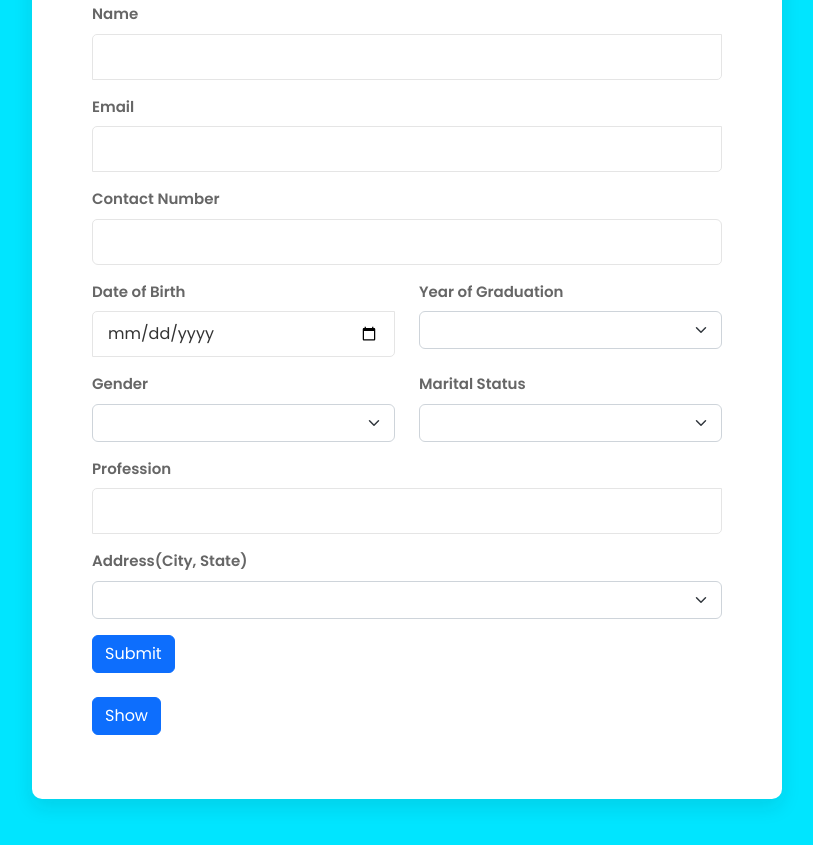
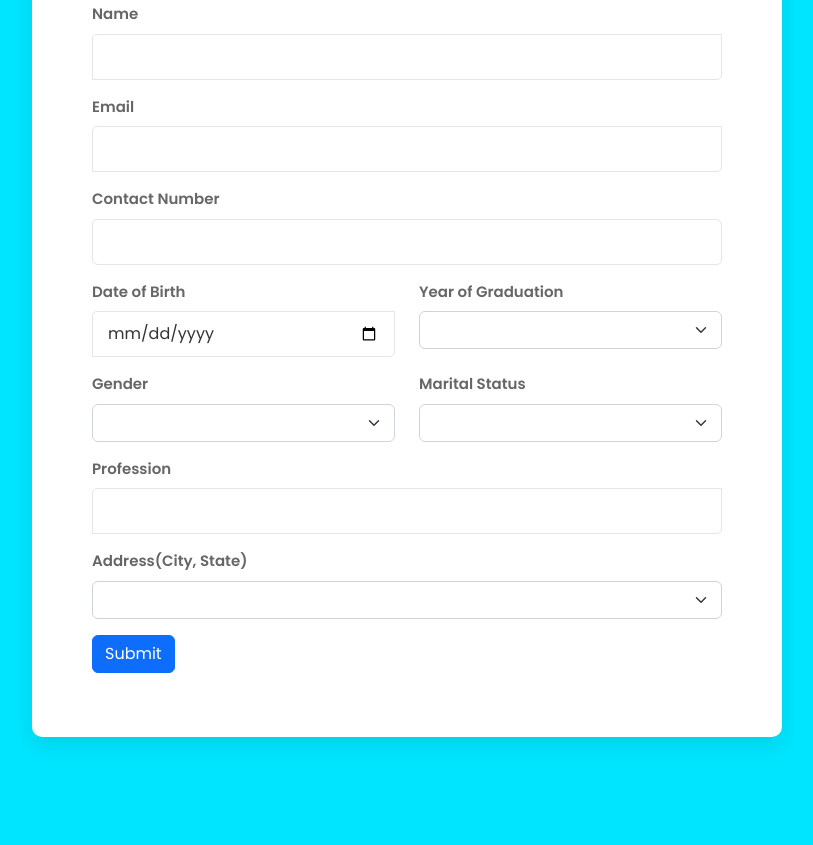
Before and after one commit to kasarsonia/Registration-form, a plain HTML site: page index.html in a window 1280 px wide. Shown: the part 173-1018 px from the top of the page, without its empty margins (288-1101 px from the left). After the commit the page ends 960 px from the top, so only its background shows below. Drawn offline with nearby package versions, Linux system fonts and the light colour scheme.

Commit message:
final commit

```diff
--- a/index.html
+++ b/index.html
@@ -98,9 +98,9 @@
 
           </div>
 
-          <div class="col-12">
+          <!--<div class="col-12">
             <button id="show" type="submit" value="list" class="btn btn-primary btn-block mb-4" onclick="window.location.href='dataList.html';">Show</button>
-          </div>
+          </div>-->
         </div>
 
 
```
